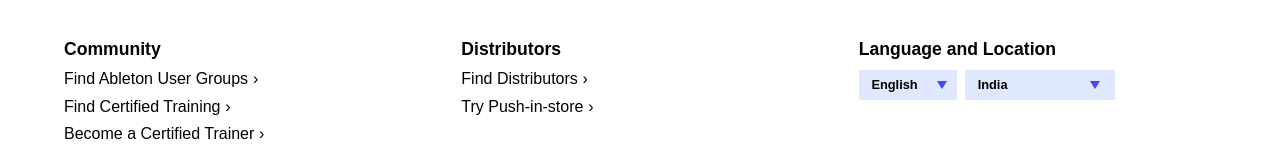
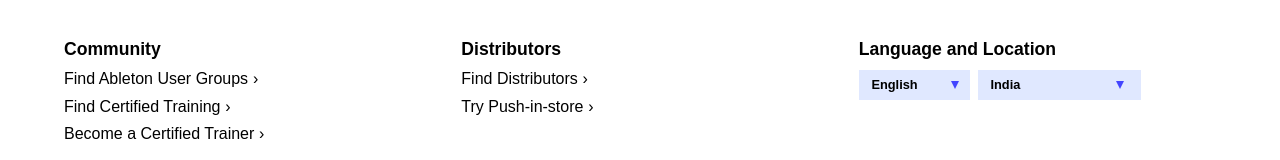
Before and after one commit to AniketMJ/Ableton, a website built with Parcel: page src/index.html in a window 1280 px wide. Shown: the part 8624-8784 px from the top of the page. Built offline with nearby package versions, Linux system fonts and the light colour scheme.

Commit message:
Optimized select tag

```diff
--- a/src/sass/base/_base.scss
+++ b/src/sass/base/_base.scss
@@ -39,16 +39,17 @@
     position: relative;
 
     &::before {
+      --arrowSize: 0.5rem;
       content: "";
       position: absolute;
       right: 10%;
       top: 50%;
       transform: translateY(-25%);
       margin: auto;
-      border: 0.5rem solid transparent;
-      border-top: 0.5rem solid rgba(var.$blue, 0.7);
-      border-left-width: 0.35rem;
-      border-right-width: 0.35rem;
+      border: var(--arrowSize) solid transparent;
+      border-top: var(--arrowSize) solid rgba(var.$blue, 0.7);
+      border-left-width: calc(var(--arrowSize) * 0.5);
+      border-right-width: calc(var(--arrowSize) * 0.5);
       pointer-events: none;
     }
   }
@@ -56,7 +57,7 @@
   &__select {
     background-color: rgba(var.$lightBlue, 0.4);
     padding: 0.3em 1em;
-    padding-right: 3em;
+    padding-right: 4em;
     appearance: none;
     border: none;
   }
```
